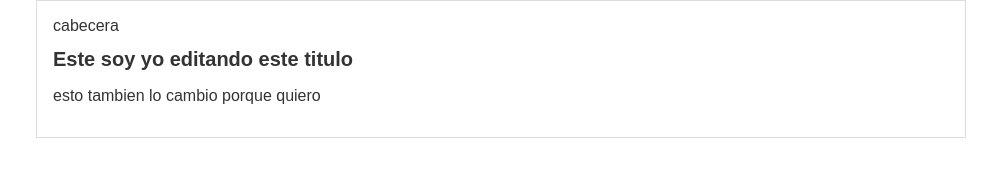
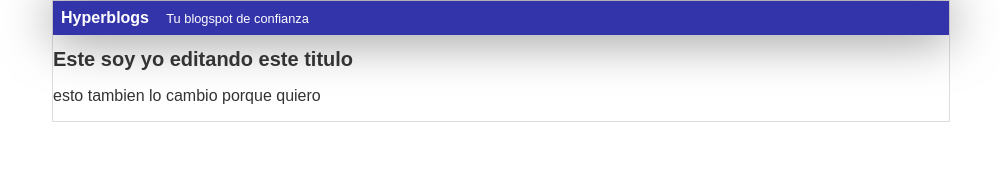
Before and after one commit to Miguelcode2021/hyperblog, a plain HTML site: page index.html in a window 1280 px wide. Shown: the whole page, without its empty margins (139-1140 px from the left). Drawn offline with Linux system fonts and the light colour scheme; files that its build step writes are made by us from their sources; files whose address does not match are found by name.

Commit message:
Finalizada la cabecera con diseño azul

```diff
--- a/index.html
+++ b/index.html
@@ -4,8 +4,9 @@
 	</head>
 	<body>
 		<div id="container">
-			<div id="Cabecera">
-				cabecera
+			<div id="cabecera">
+				Hyperblogs
+				<span id="tagline">Tu blogspot de confianza</span>
 			</div>
 			<div id="post">
 				<h1>Este soy yo editando este titulo</h1>
--- a/style.css
+++ b/style.css
@@ -8,9 +8,24 @@ body
  padding: 0;
 }
 
+#cabecera{
+    background: #33A;
+    box-shadow: 0px 2px 50px 0px rgba(0,0,0,0.5);
+    color: white;
+    font-weight: bold;
+    margin: 0;
+    padding: 0.5em;
+}
+
+#cabecera #tagline{
+    padding: 0 0 0 1em;
+    font-weight: normal;
+    font-size: 0.8em;
+}
+
 #container{
     width: 70%;
-    padding: 1em;
+    padding: 0;
     text-align: left;
     border: 1px solid #ddd;
     margin: 0 auto;
```
